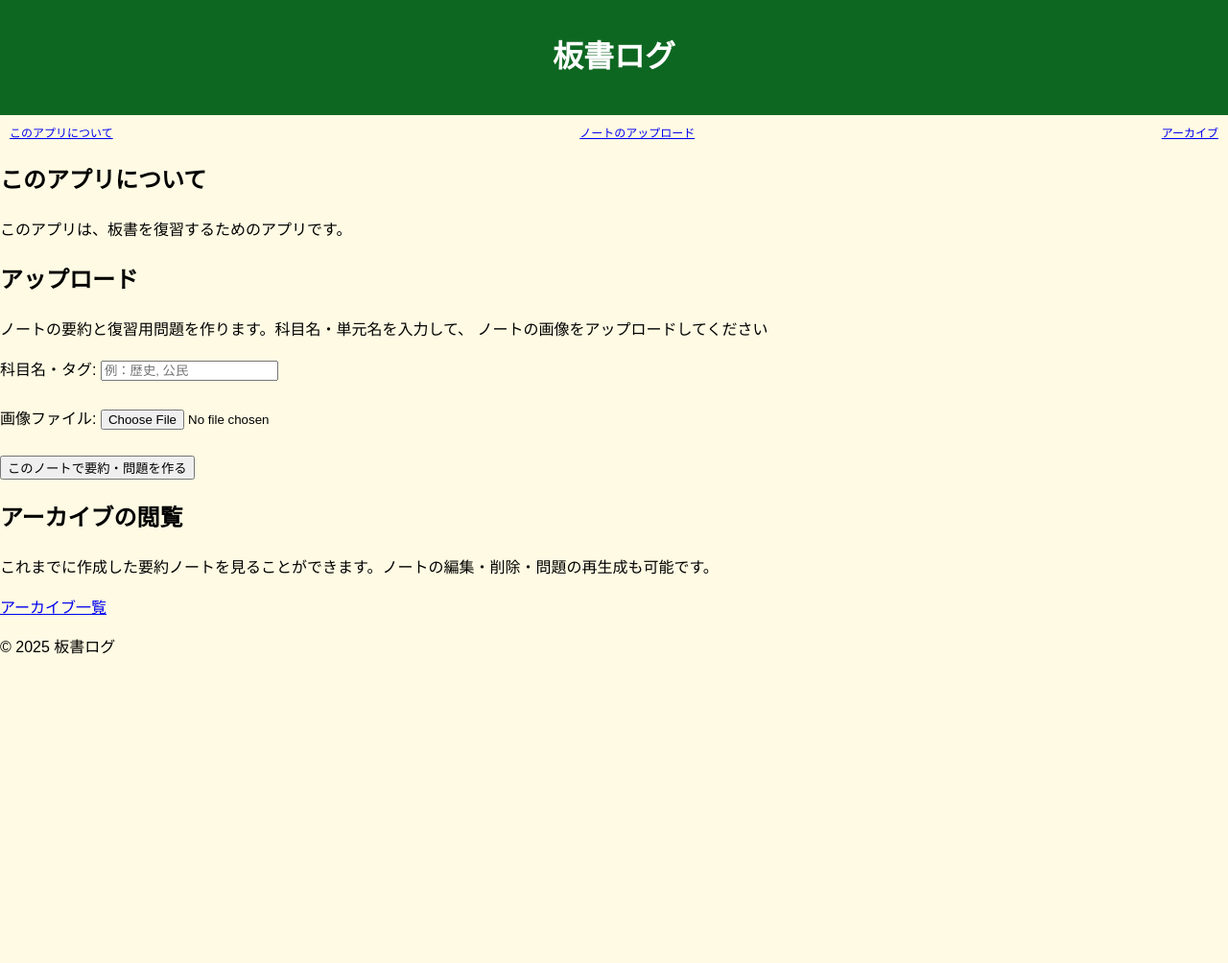
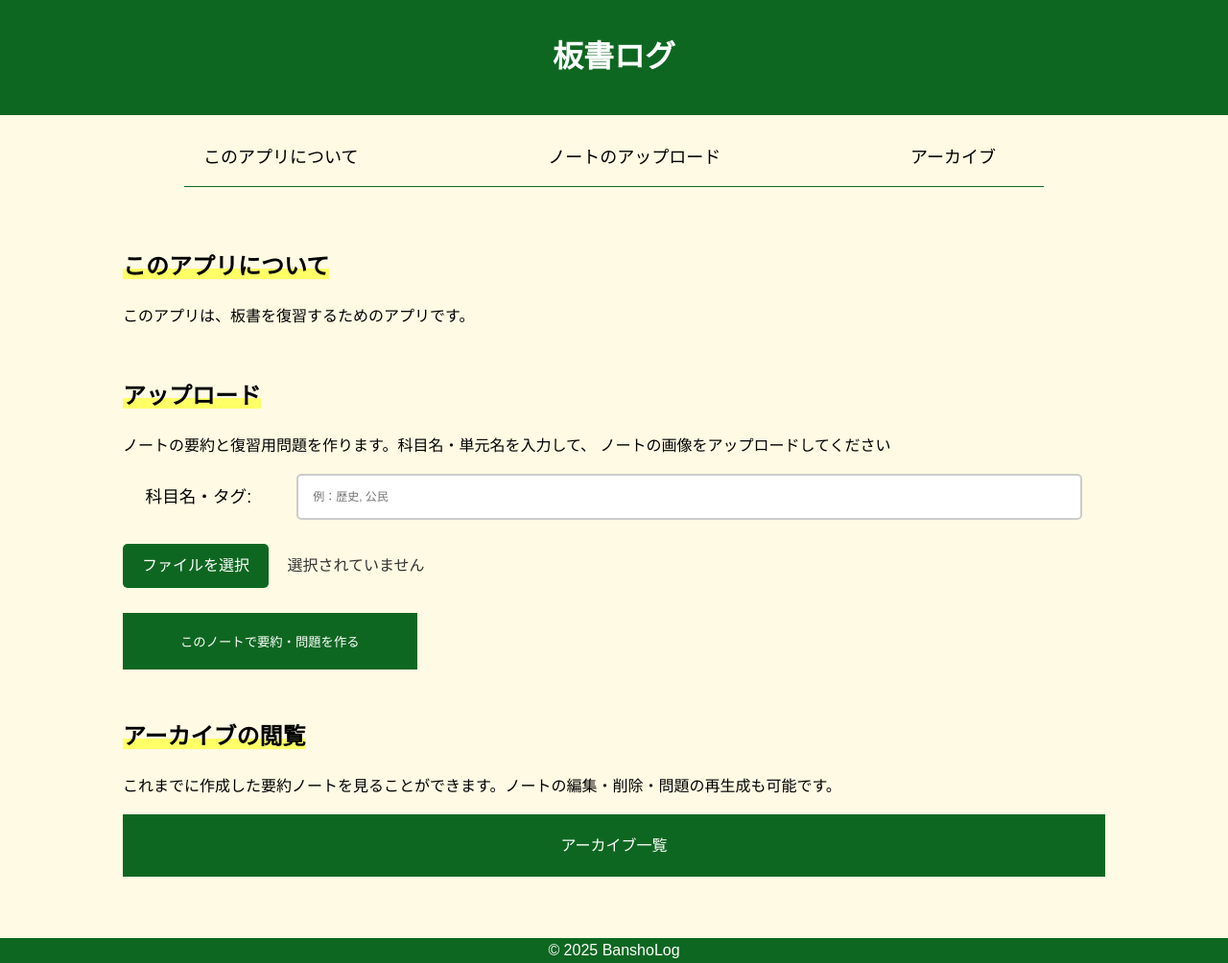
Before and after one commit to Nakamisa1005/bansho-app, a Flask app: page / in a window 1280 px wide. Shown: the whole page at 96% size. Before the commit the page ends 682 px from the top, so only its background shows below. Run offline with Flask 3, Linux system fonts and the light colour scheme; the visitor is signed in with stand-in values (Sample User, id 1); some web fonts are replaced.

Commit message:
UIデザインの修正

```diff
--- a/static/style.css
+++ b/static/style.css
@@ -25,18 +25,117 @@ header {
 }
 
 .nav-container {
-    width: 100%;
+    width: 70%;
+    margin: 0 auto;
+    border-bottom: solid 1px #0E6721;
 }
 
 .nav-list {
     display: flex;
     justify-content: space-between;
     align-items: center;
-    margin: 10px;
+    margin: 30px 50px 15px 20px;
     padding: 0;
 }
 
 .nav-item {
-    font-size: 12px;
+    font-size: 18px;
     list-style: none;
 }
+
+.nav-item a {
+    color: #000000;
+    text-decoration: none;
+}
+
+.nav-item a:hover {
+    color: #0E6721;
+}
+
+main {
+    margin: 5% 10%;
+}
+
+section {
+    margin: 5% 0;
+}
+
+.marker {
+    background:linear-gradient(transparent 60%, #ff6 60%);
+}
+
+.subject {
+    display: flex;
+    justify-content: space-around;
+}
+
+.tag{
+    font-size: 1.1em;
+    margin: auto 0;
+}
+
+#tag {
+    display: block;
+    width: 80%;
+    padding: 15px;
+    font-size: 12px;
+    border: 2px solid #ccc;
+    border-radius: 5px;
+    box-sizing: border-box;
+}
+
+/* 入力欄にフォーカスが当たった（クリックされた）時のスタイル */
+#tag:focus {
+    border-color: #0E6721;
+    outline: none;
+}
+
+.button,
+.submit-button {
+    display: block;
+    width: auto 0;
+    padding: 20px 60px;
+    text-align: center;
+    text-decoration: none;
+    color: #ffffff;
+    background: #0E6721;
+    border: none;
+    cursor: pointer;
+}
+
+/* 元のinputボタンを画面から見えなくする */
+.image-file input[type="file"] {
+    display: none;
+}
+
+/* 見た目用のボタン（label）のスタイル */
+.file-upload-button {
+    display: inline-block;
+    padding: 10px 20px;
+    background-color: #0E6721;
+    color: white;
+    border-radius: 5px;
+    cursor: pointer;
+}
+
+/* マウスが乗った時のスタイル */
+.file-upload-button:hover {
+    background-color: #0a4e1a;
+}
+
+/* 選択されたファイル名を表示する部分のスタイル */
+#file-name {
+    margin-left: 15px;
+    color: #333;
+}
+
+footer {
+    background-color: #0E6721;
+    bottom: 0;
+}
+
+footer p {
+    color: #ffffff;
+    text-align: center;
+    margin: 0;
+}
--- a/templates/index.html
+++ b/templates/index.html
@@ -25,41 +25,49 @@
 
     <main>
         <section id="AboutApp">
-            <h2 class="section-title">このアプリについて</h2>
+            <h2 class="section-title"><span class="marker">このアプリについて</span></h2>
             <p class="section-description">このアプリは、板書を復習するためのアプリです。</p>
         </section><!-- /#AboutApp-->
 
         <section id="UploadNote">
-            <h2 class="section-title">アップロード</h2>
+            <h2 class="section-title"><span class="marker">アップロード</span></h2>
             <p class="section-description">ノートの要約と復習用問題を作ります。科目名・単元名を入力して、
                 ノートの画像をアップロードしてください
             </p>
             <form action="/upload" method="post" enctype="multipart/form-data">
-                <div>
-                    <label for="tag">科目名・タグ:</label>
+                <div class="subject">
+                    <label for="tag" class="tag">科目名・タグ:</label>
                     <input type="text" id="tag" name="tag" placeholder="例：歴史, 公民" required>
                 </div>
                 <br>
-                <div>
-                    <label for="image-upload">画像ファイル:</label>
+                <div class="image-file">
+                    <label for="image-upload" class="file-upload-button">ファイルを選択</label>
                     <input type="file" id="image-upload" name="image" required>
+                    <span id="file-name">選択されていません</span>
                 </div>
                 <br>
 
-                <input type="submit" value="このノートで要約・問題を作る">
+                <button type="submit" class="submit-button">このノートで要約・問題を作る</button>
             </form>
         </section><!-- /#UploadNote-->
 
         <section id="Archive">
-            <h2 class="section-title">アーカイブの閲覧</h2>
+            <h2 class="section-title"><span class="marker">アーカイブの閲覧</span></h2>
             <p class="section-description">
                 これまでに作成した要約ノートを見ることができます。ノートの編集・削除・問題の再生成も可能です。
             </p>
-            <a href="/archive">アーカイブ一覧</a>
+            <a href="/archive" class="button">アーカイブ一覧</a>
         </section><!-- /#Archive-->
     </main>
     <footer>
-        <p>© 2025 板書ログ</p>
+        <p>© 2025 BanshoLog</p>
     </footer>
+
+    <script>
+        document.getElementById('image-upload').addEventListener('change', function() {
+            var fileName = this.files[0] ? this.files[0].name : "選択されていません";
+            document.getElementById('file-name').textContent = fileName;
+        });
+    </script>
 </body>
 </html>
```
